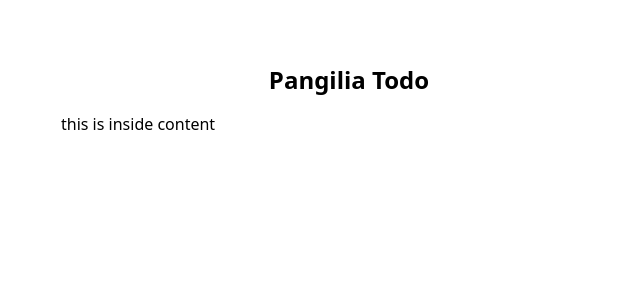
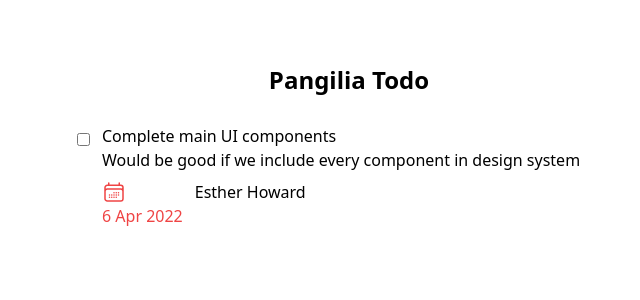
Before and after one commit to astrojose/pangilia, a React (Vite) app: page / in a window 1280 px wide. Shown: the top 300 px of the page, without its empty margins (291-931 px from the left). Built offline with nearby package versions, Linux system fonts and the light colour scheme.

Commit message:
add layout for item component

```diff
--- a/src/App.tsx
+++ b/src/App.tsx
@@ -1,9 +1,10 @@
 import Layout from "./components/Layout"
+import Item from "./components/Item"
 
 function App() {
   return (
     <Layout>
-      <p>this is inside content</p>
+      <Item />
     </Layout>
   )
 }
--- /dev/null
+++ b/src/components/Item.tsx
@@ -0,0 +1,27 @@
+const Item = () => {
+  return (
+    <>
+      <div className="flex p-3 space-x-2">
+        <div className="p-1">
+          <input type="checkbox" name="done" id="" />
+        </div>
+        <div className="flex flex-col">
+          <h1>Complete main UI components</h1>
+          <p>Would be good if we include every component in design system</p>
+          <div className="flex space-x-3 py-2">
+            <div className="text-red-500">
+              <svg xmlns="http://www.w3.org/2000/svg" fill="none" viewBox="0 0 24 24" stroke-width="1.5" stroke="currentColor" class="w-6 h-6">
+                <path stroke-linecap="round" stroke-linejoin="round" d="M6.75 3v2.25M17.25 3v2.25M3 18.75V7.5a2.25 2.25 0 012.25-2.25h13.5A2.25 2.25 0 0121 7.5v11.25m-18 0A2.25 2.25 0 005.25 21h13.5A2.25 2.25 0 0021 18.75m-18 0v-7.5A2.25 2.25 0 015.25 9h13.5A2.25 2.25 0 0121 11.25v7.5m-9-6h.008v.008H12v-.008zM12 15h.008v.008H12V15zm0 2.25h.008v.008H12v-.008zM9.75 15h.008v.008H9.75V15zm0 2.25h.008v.008H9.75v-.008zM7.5 15h.008v.008H7.5V15zm0 2.25h.008v.008H7.5v-.008zm6.75-4.5h.008v.008h-.008v-.008zm0 2.25h.008v.008h-.008V15zm0 2.25h.008v.008h-.008v-.008zm2.25-4.5h.008v.008H16.5v-.008zm0 2.25h.008v.008H16.5V15z" />
+              </svg>
+
+              <span>6 Apr 2022</span>
+            </div>
+            <div> <span>Esther Howard</span> </div>
+          </div>
+        </div>
+      </div>
+    </>
+  )
+}
+
+export default Item
```
